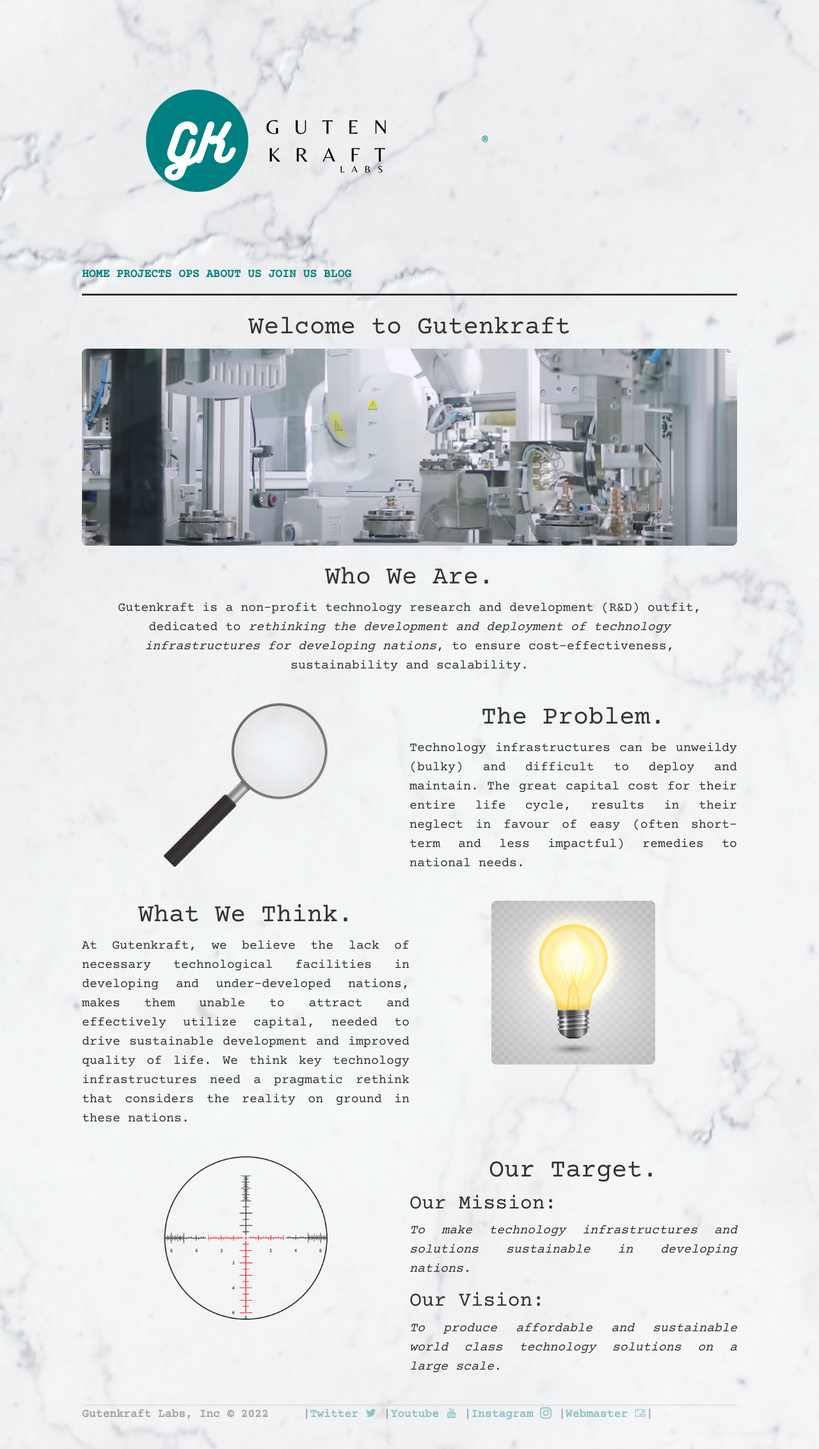
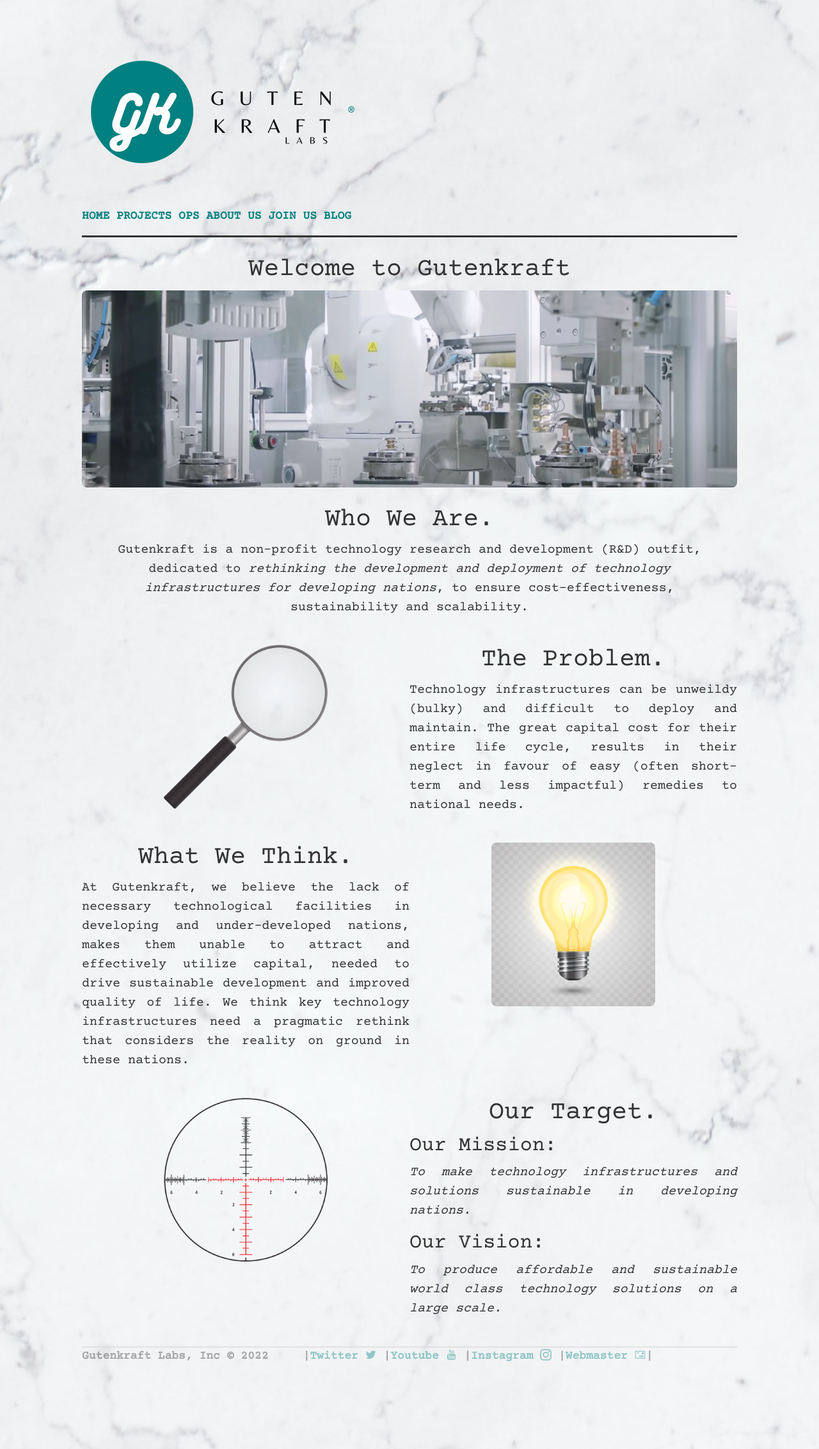
Before and after one commit to oferonmi/datafilik.github.io, a Jekyll site: the page built from index.html, in a window 1280 px wide. Shown: the whole page at 64% size. Built offline with Jekyll 4.4.1, drawn with Linux system fonts in a browser that asks for light colours; some web fonts are replaced.

Commit message:
logo image edits

```diff
--- a/_includes/header.html
+++ b/_includes/header.html
@@ -1,7 +1,7 @@
 <header>
 	<p>
 		<a href="/" id="logo">
-			<img src="/img/gk_labs_logo_500_by_ 250px.png" class="logo" alt="logo" valign="left">&nbsp;&reg;
+			<img src="/img/gk_labs_logo_v1_wallet_cut.png" class="logo" alt="logo" valign="left">&nbsp;&reg;
 		</a>&nbsp;&nbsp;<br>
 
 		<nav class = "header-menu">
```
Also changed, not shown: img/gk_labs_logo_500_by_ 250px.png (deleted), img/gk_labs_logo_v1_wallet_cut.png (added), img/gk_logo_500_by_250px.png (deleted), img/gk_logo_v3_wallet_cut.png (added), img/gk_sns_logo_v2.png, img/icons/gk_favicon_v3.png.
